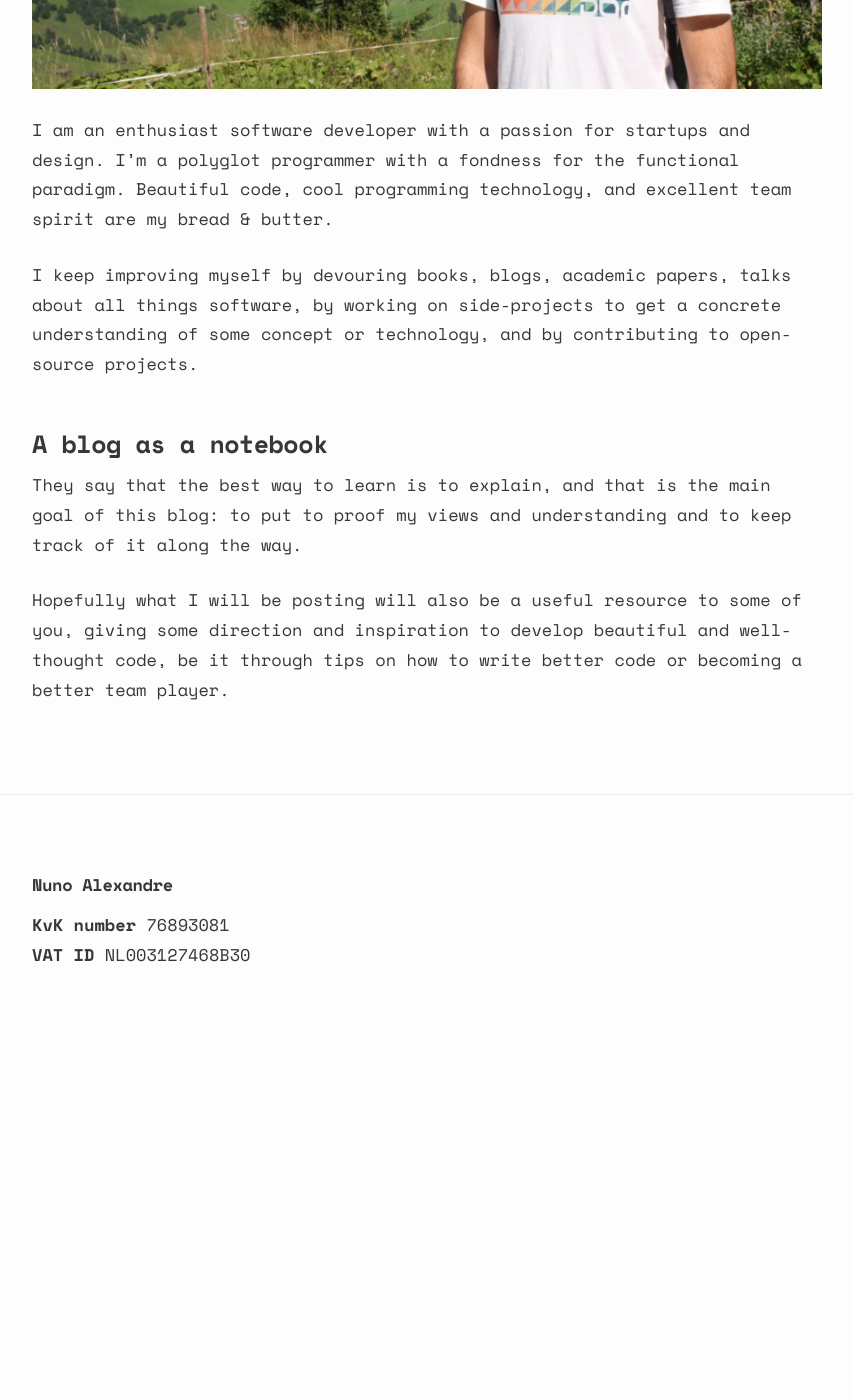
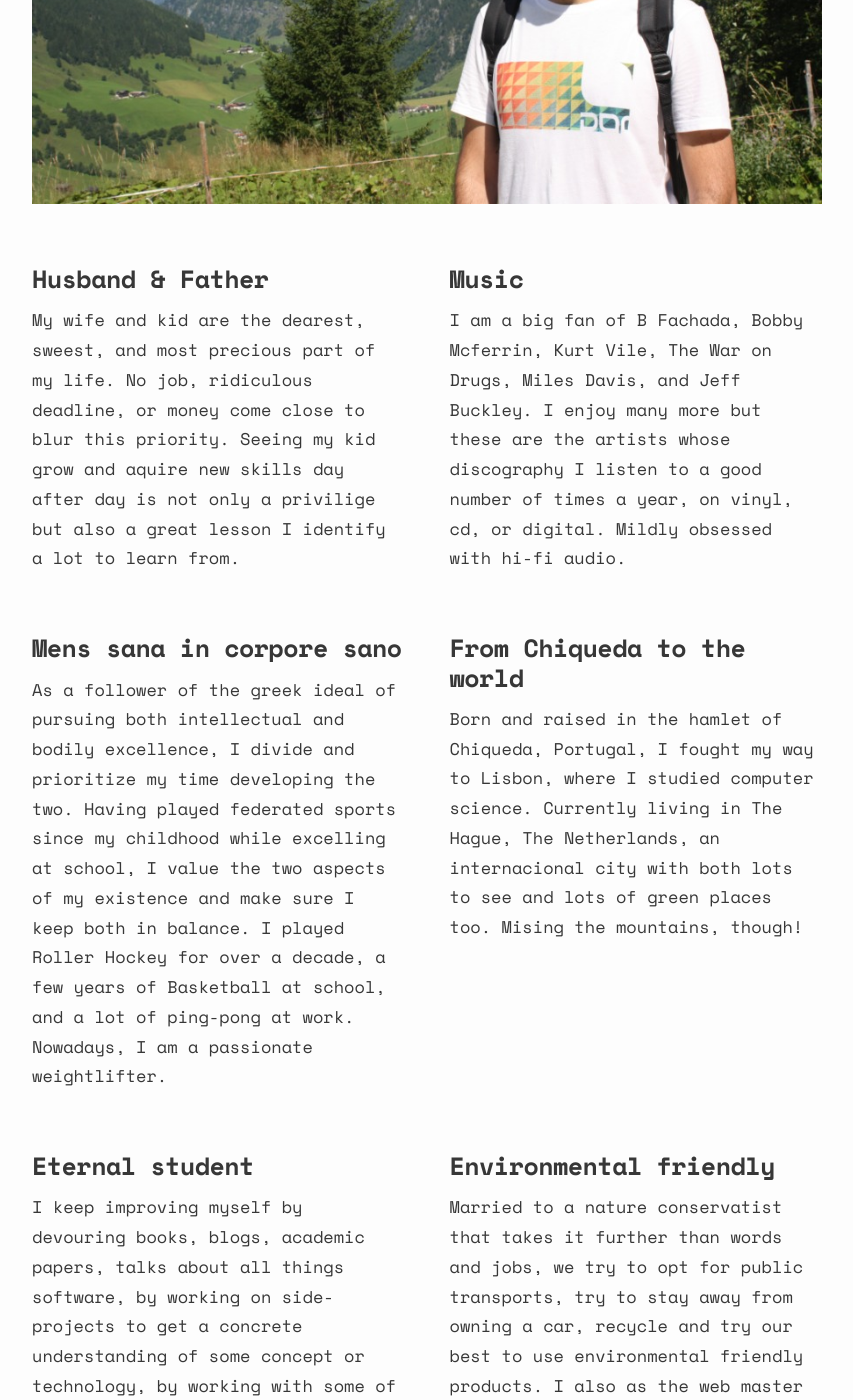
Before and after one commit to NunoAlexandre/nunoalexandre.github.io, a Jekyll site: the page built from zabout.md, in a window 1280 px wide and 1400 px high, scrolled down 1059 px. Shown: the whole window, without its empty margins (213-1066 px from the left). Built offline with Jekyll 4.4.1, drawn with Linux system fonts in a browser that asks for light colours; comment, search, counter and statistics services are not loaded; before the commit the page ends 2074 px from its top, so only the background shows below that; some of the changed text lies outside the part shown.

Commit message:
Rework the about page

```diff
--- a/_config.yml
+++ b/_config.yml
@@ -8,7 +8,7 @@
 # Site settings
 title: Nuno Alexandre
 email: hi@nunoalexandre.com
-description: Builder of software, product focused, designer wannabe.
+description: Builder of software, product focused, designer wannabe
 baseurl: "" # the subpath of your site, e.g. /blog
 url: "https://nunoalexandre.com" # the base hostname & protocol for your site
 github_username: nunoalexandre
--- a/index.html
+++ b/index.html
@@ -134,7 +134,6 @@ layout: default
             store written in Haskell</a>, an open-source project I contributed to.
             Definitly something I'd like to get better at.
           </p>
-
         </div>
     </div>
   </div>
--- a/zabout.md
+++ b/zabout.md
@@ -6,17 +6,67 @@ comments: true
 id: /about/
 ---
 
-Hi! I am Nuno Alexandre, a Portuguese living in The Netherlands. I'm a husband, a father, and a thinker. My interests float around programming, music, philosophy, sports, neuroscience, and design.
+Hi! My name is Nuno Alexandre, a Portuguese living in The Netherlands. I'm a husband, a father,
+and a thinker. Often called an old soul, my interests float around programming, music,
+philosophy, sports, neuroscience, design, and weightlifting.
 
+Discover what's beyond the {{ site.description }}.
 <p><img width="100%" title="Nuno hiking in Austria." src="/images/about-nuno-alexandre.jpeg"/></p>
 
-
-I am an enthusiast software developer with a passion for startups and design. I’m a polyglot programmer with a fondness for the functional paradigm. Beautiful code, cool programming technology, and excellent team spirit are my bread & butter.
-
-I keep improving myself by devouring books, blogs, academic papers, talks about all things software, by working on side-projects to get a concrete understanding of some concept or technology, and by contributing to open-source projects.
-
-### A blog as a notebook
-
-They say that the best way to learn is to explain, and that is the main goal of this blog: to put to proof my views and understanding and to keep track of it along the way.
-
-Hopefully what I will be posting will also be a useful resource to some of you, giving some direction and inspiration to develop beautiful and well-thought code, be it through tips on how to write better code or becoming a better team player.
+<div class="two-column-grid">
+      <div>
+        <h3>Husband & Father</h3>
+        <p>
+        My wife and kid are the dearest, sweest, and most precious part of my life.
+        No job, ridiculous deadline, or money come close to blur this priority.
+        Seeing my kid grow and aquire new skills day after day is not only a privilige
+        but also a great lesson I identify a lot to learn from.
+        </p>
+      </div>
+      <div>
+        <h3>Music</h3>
+        <p>
+        I am a big fan of B Fachada, Bobby Mcferrin, Kurt Vile, The War on Drugs, Miles Davis,
+        and Jeff Buckley. I enjoy many more but these are the artists whose discography I listen
+        to a good number of times a year, on vinyl, cd, or digital. Mildly obsessed with hi-fi audio.
+        </p>
+      </div>
+      <div>
+        <h3>Mens sana in corpore sano</h3>
+        <p>
+        As a follower of the greek ideal of pursuing both intellectual and bodily excellence,
+        I divide and prioritize my time developing the two. Having played federated sports
+        since my childhood while excelling at school, I value the two aspects of my existence
+        and make sure I keep both in balance. I played Roller Hockey for over a decade,
+        a few years of Basketball at school, and a lot of ping-pong at work. Nowadays,
+        I am a passionate weightlifter.
+        </p>
+      </div>
+      <div>
+      <h3>From Chiqueda to the world</h3>
+      <p>
+        Born and raised in the hamlet of Chiqueda, Portugal, I fought my way to Lisbon, where I studied
+        computer science. Currently living in The Hague, The Netherlands, an internacional city
+        with both lots to see and lots of green places too. Mising the mountains, though!
+      </p>
+      </div>
+      <div>
+      <h3>Eternal student</h3>
+      <p>
+        I keep improving myself by devouring books, blogs, academic papers, talks about all things
+        software, by working on side-projects to get a concrete understanding of some concept or
+        technology, by working with some of the best in the industryand by contributing to
+        open-source projects.
+      </p>
+      </div>
+      <div>
+      <h3>Environmental friendly</h3>
+      <p>
+        Married to a nature conservatist that takes it further than words and jobs,
+        we try to opt for public transports, try to stay away from owning a car,
+        recycle and try our best to use environmental friendly products. I also
+        as the web master volunteer at <a href="https://arocha.pt/en/">A Rocha Portugal</a>,
+        an environmental organisation.
+      </p>
+      </div>
+    </div>
```
